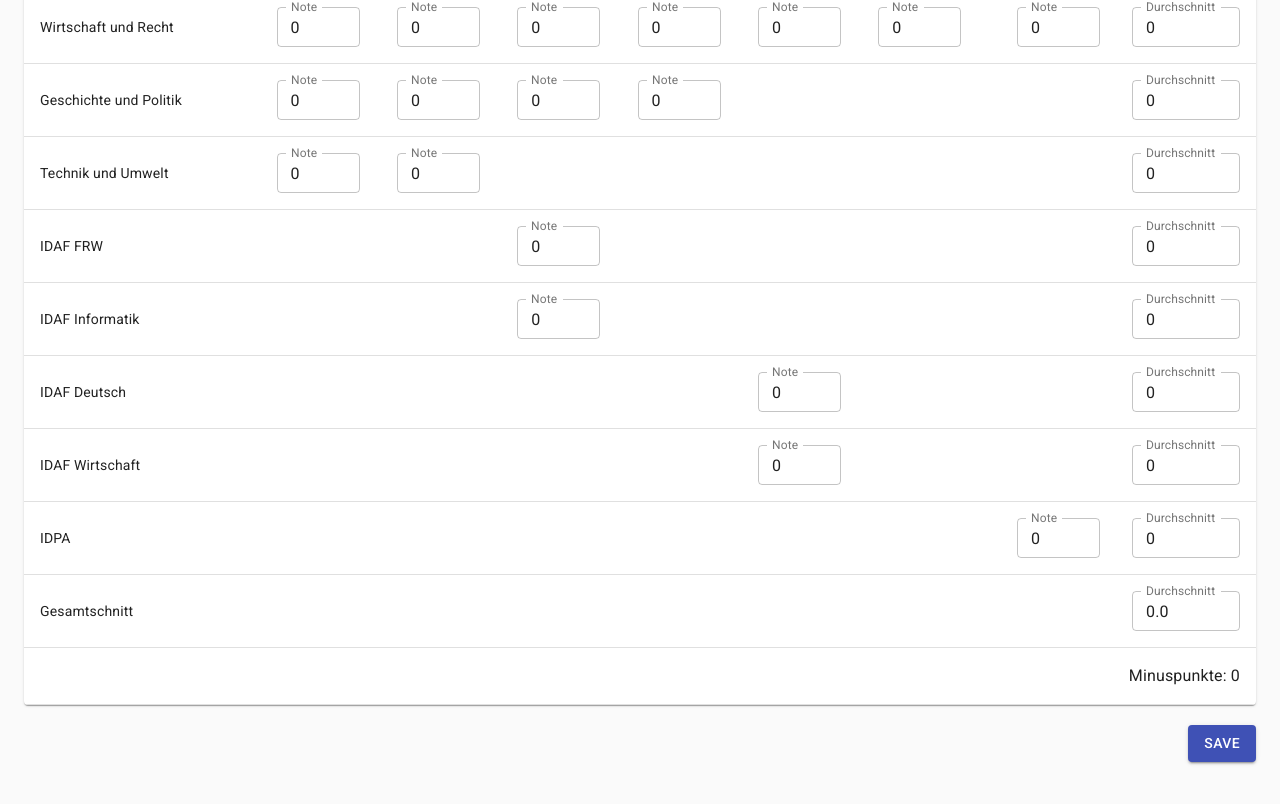
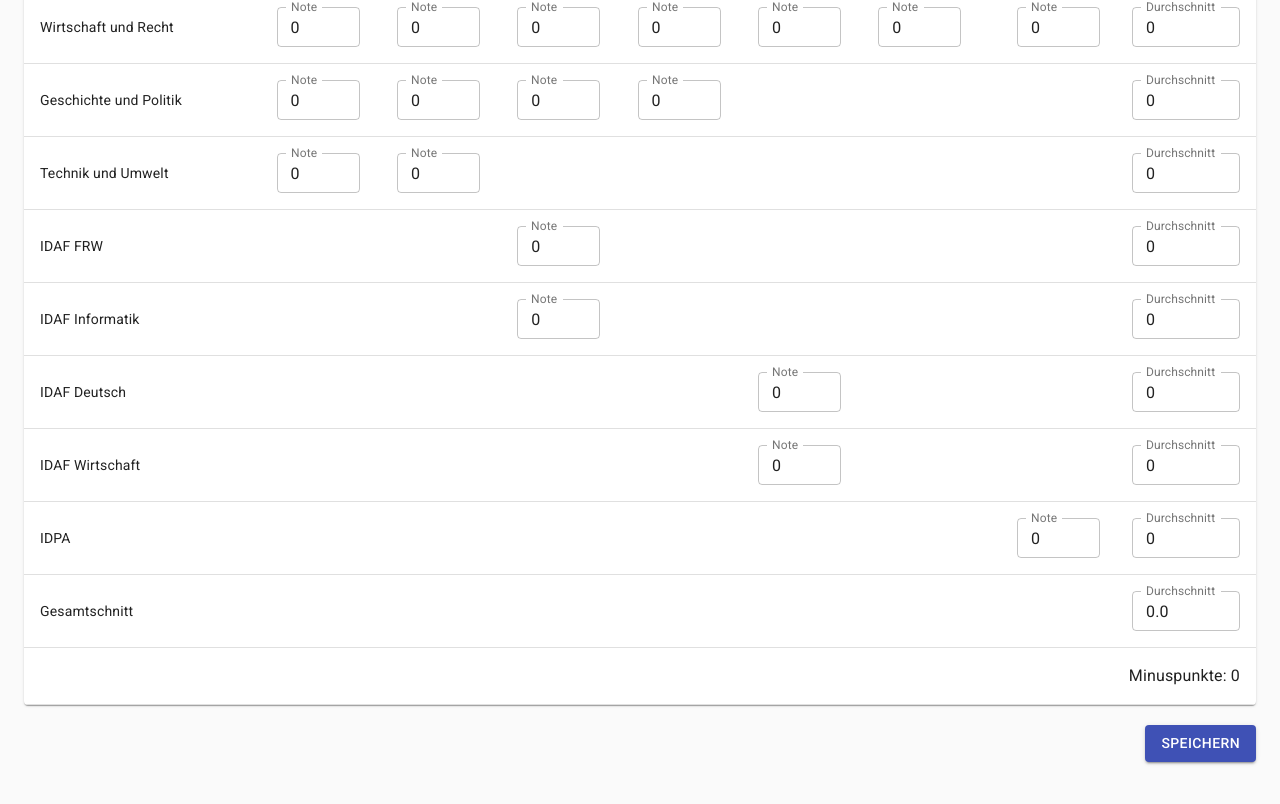
Before and after one commit to Dan6erbond/Im17A, a React (Create React App) app: page /Im17A/calculator in a window 1280 px wide. Shown: the part 567-1371 px from the top of the page. Built offline with nearby package versions, Linux system fonts and the light colour scheme.

Commit message:
Small text changes
 - Round average to precision of 2 in small calculator
 - Save => Speichern

```diff
--- a/src/components/calculator/Calculator.tsx
+++ b/src/components/calculator/Calculator.tsx
@@ -188,7 +188,7 @@ export class CalculatorSmall extends React.Component<WithStyles<typeof styles> &
                     </Typography>
                     {subjects ? <div>
                         <Typography variant="h5" component="h2">
-                            Durchschnitt: {subjects.average}
+                            Durchschnitt: {subjects.average.toPrecision(2)}
                         </Typography>
                         <Typography variant="body2" component="p">
                             Minuspunkte: {subjects.minusPoints}
@@ -346,7 +346,7 @@ export default class Calculator extends React.Component<WithStyles<typeof styles
                             cookies.set("subjects", JSON.stringify(subjects.subjects));
                         }
                     }}>
-                        Save
+                        Speichern
                     </Button>
                 </div>
             </React.Fragment>
```
Also changed, not shown: 6 other files (tests, documents, lock files or other folders).
